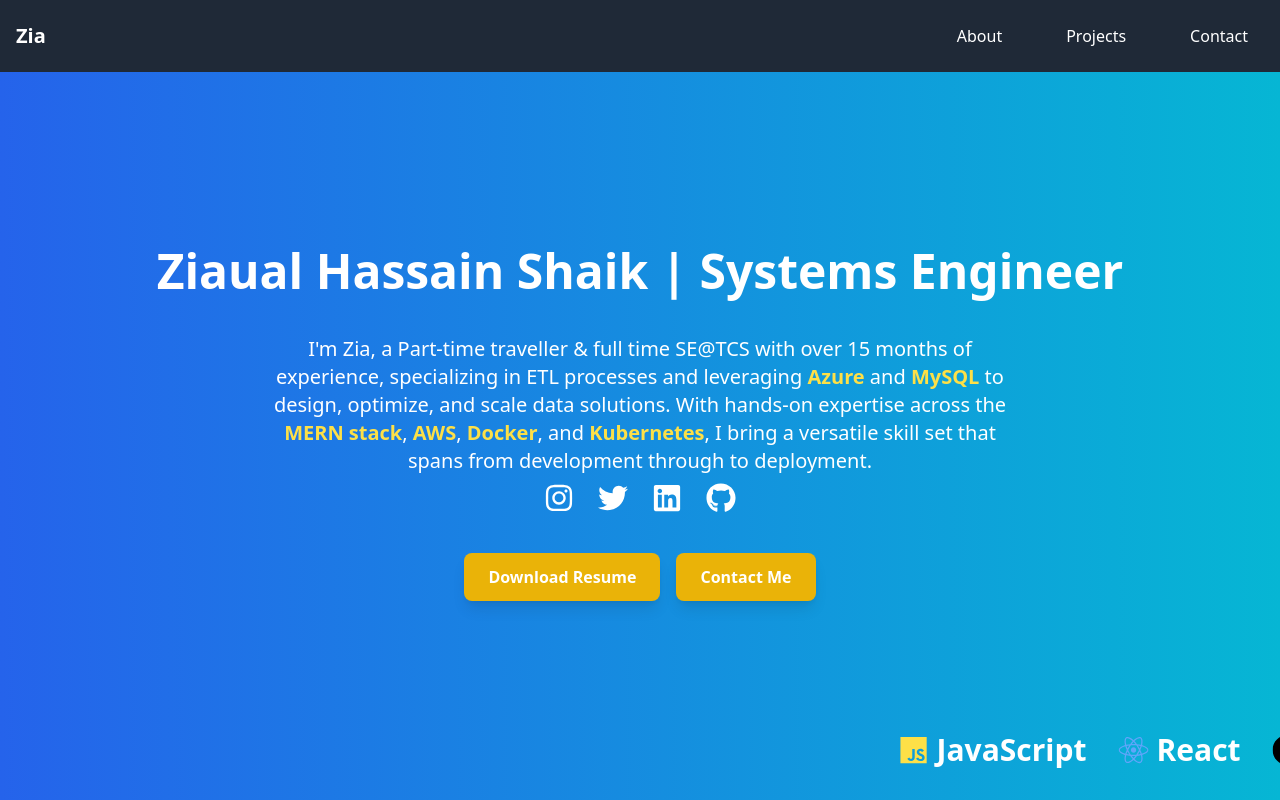
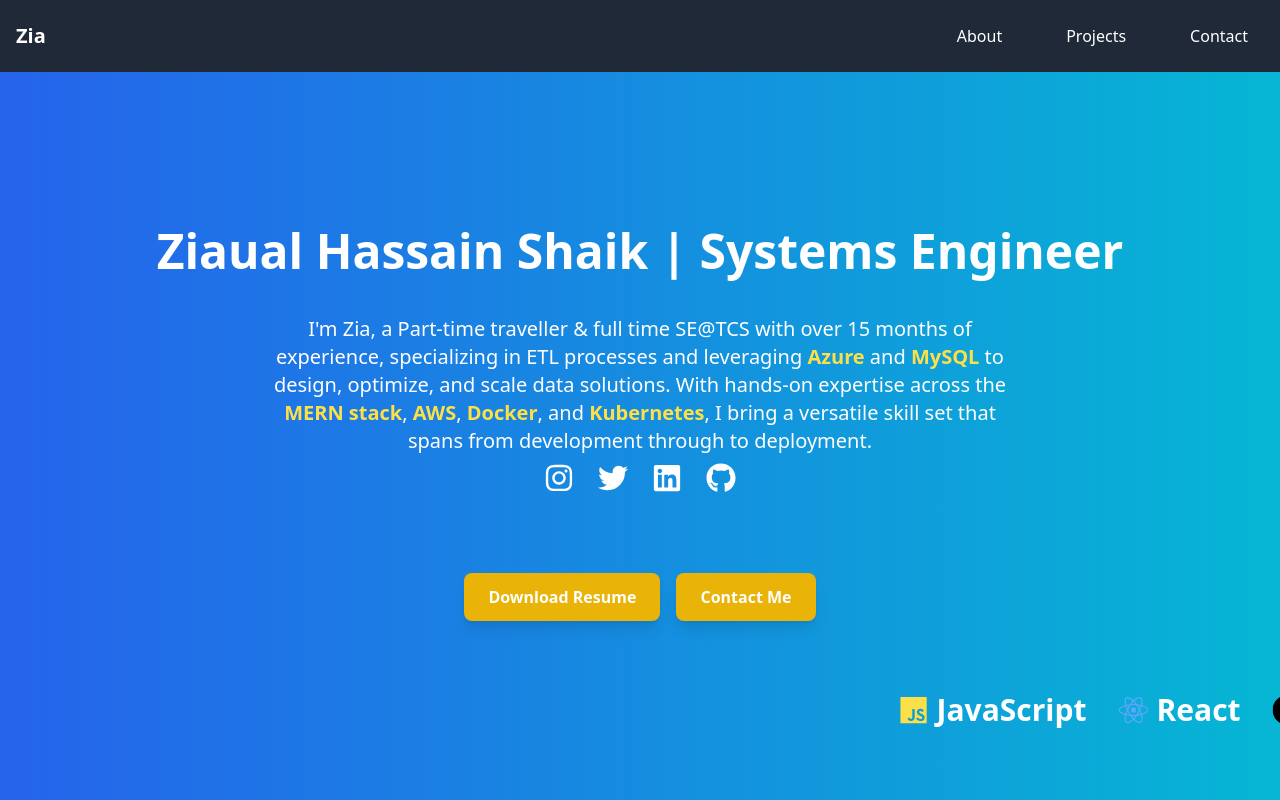
Before and after one commit to ziaualhassain/portfolio-app, a React (Vite) app: page / in a window 1280 px wide. Shown: the top 800 px of the page. Built offline with nearby package versions, Linux system fonts and the light colour scheme.

Commit message:
small change

```diff
--- a/src/HeroCard.jsx
+++ b/src/HeroCard.jsx
@@ -18,8 +18,8 @@
         I bring a versatile skill set that spans from development through to deployment.
       </p>
 
-      {/* Social Media */}
-      <div className="mt-2 flex space-x-6">
+    {/* Social Media */}
+    <div className="mt-2 flex space-x-6">
         <a href="https://www.instagram.com/ziaualhassain" target="_blank" rel="noopener noreferrer">
           <FaInstagram className="text-white text-3xl hover:text-yellow-300 transition duration-300" />
         </a>
@@ -41,12 +41,14 @@
         </a> */}
       </div>
 
-      <div className="mt-10 mb-20 flex justify-evenly space-x-4">
+      <div className="mt-20 mb-20 flex justify-evenly space-x-4">
+
         <a href="https://github.com/user-attachments/files/17692728/Ziaual_Hassain_Shaik.pdf" target="_blank">
           <button className="mb-4 bg-yellow-500 text-white font-semibold py-3 px-6 rounded-lg shadow-lg hover:bg-yellow-600 hover:shadow-xl transition duration-300 ease-in-out">
             Download Resume
           </button>
         </a>
+
 
         <a href="mailto:ziaualhassain@gmail.com" target="_blank">
           <button className="mb-4 bg-yellow-500 text-white font-semibold py-3 px-6 rounded-lg shadow-lg hover:bg-yellow-600 hover:shadow-xl transition duration-300 ease-in-out">
@@ -55,8 +57,9 @@
         </a>
       </div>
 
+
       {/* Marquee */}
-      <div className="overflow-hidden absolute bottom-10 left-0 right-0 w-full mb-16">
+      <div className="overflow-hidden absolute bottom-20 left-0 right-0 w-full mb-16">
         <div className="flex animate-marquee space-x-8 text-2xl md:text-3xl">
           {[
             { Icon: FaJs, label: 'JavaScript', color: 'text-yellow-300' },
```
